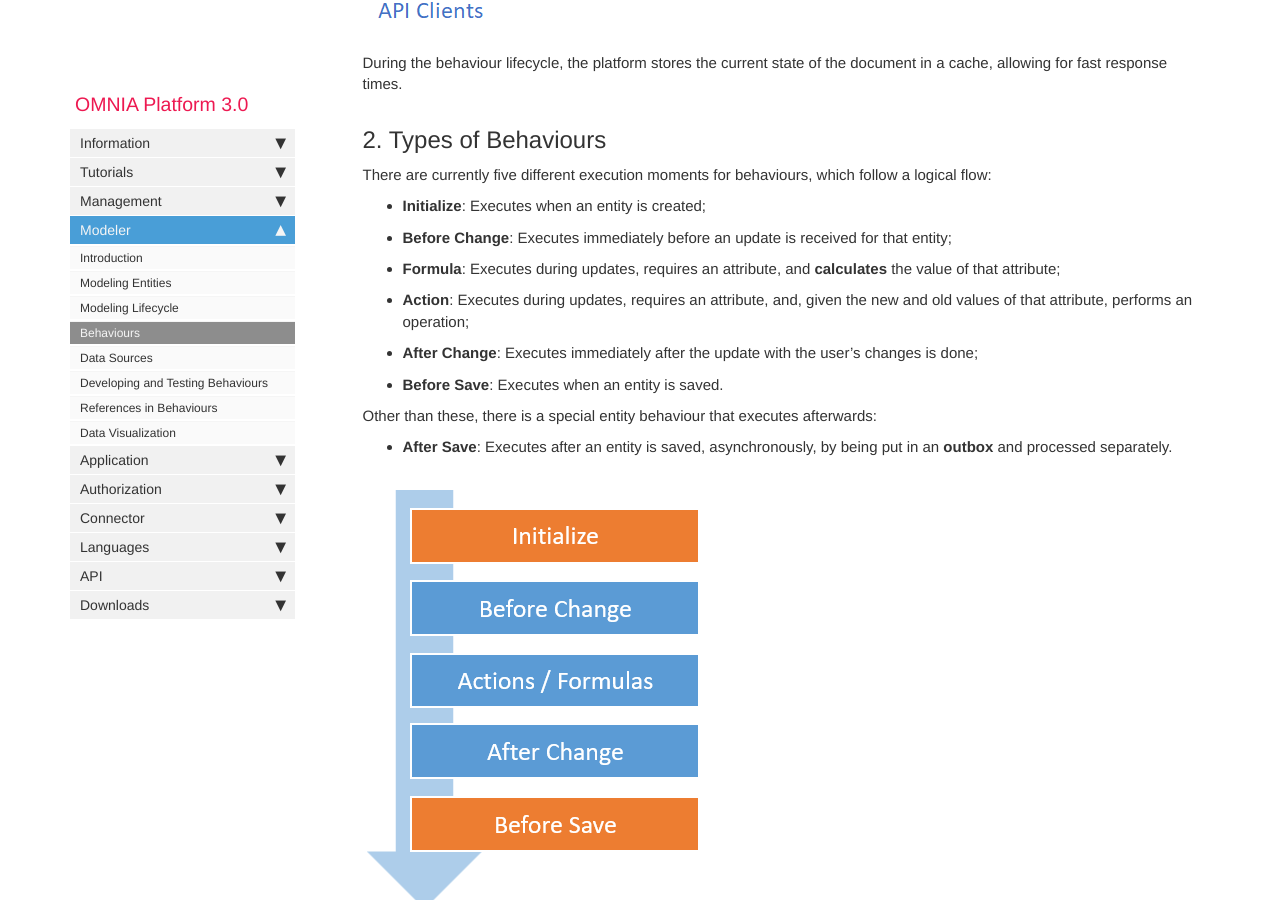
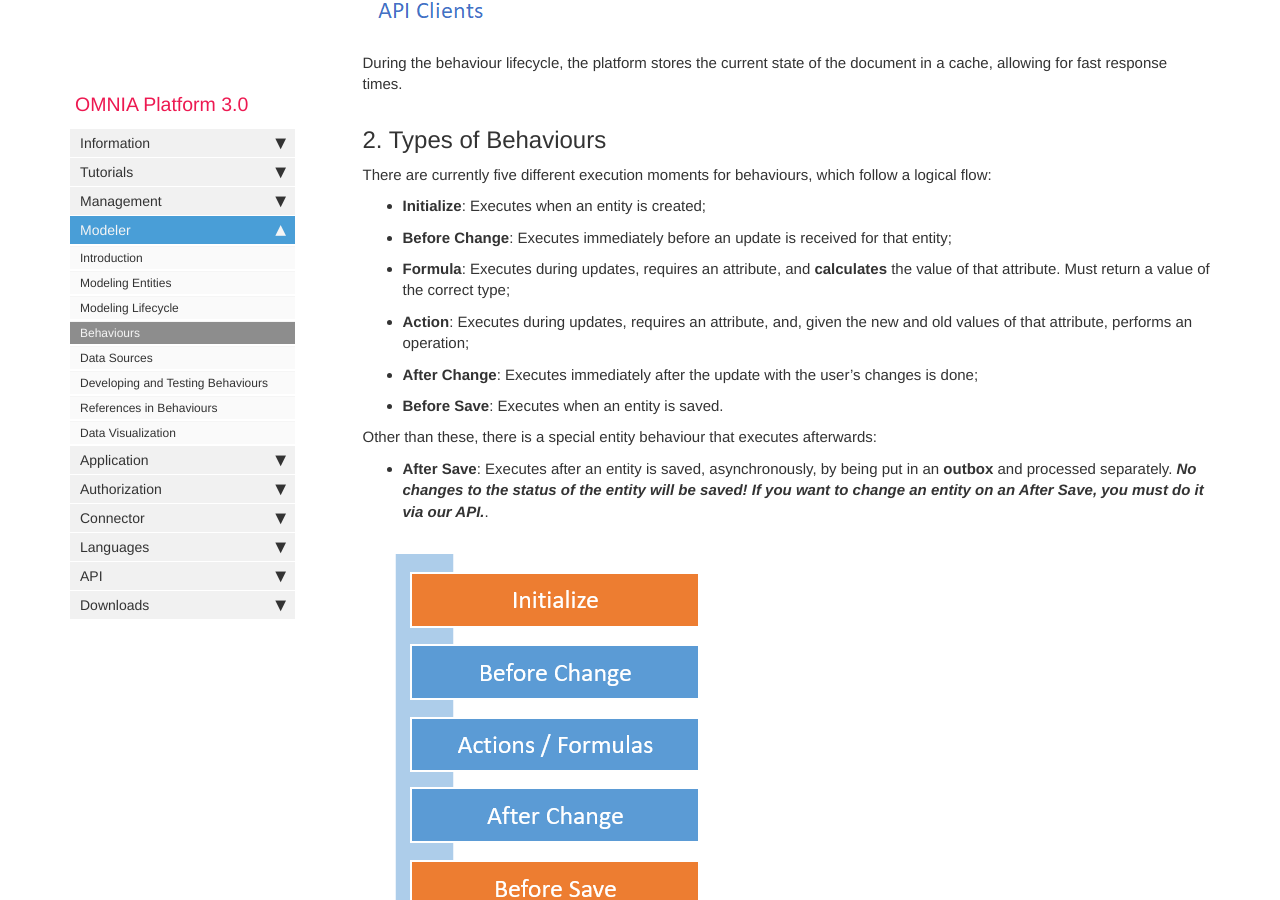
Before and after one commit to daniel8lopes/omnia3, a Jekyll site: the page built from docs/pages/omnia3/Modeler/omnia3_modeler_behaviours.md, in a window 1280 px wide and 900 px high, scrolled down 1379 px. Built offline with Jekyll 4.4.1, drawn with Linux system fonts in a browser that asks for light colours; nearby versions of some CDN libraries; comment, search, counter and statistics services are not loaded; some of the changed text lies outside the part shown.

Commit message:
Add documentation on Operations and Notifications

```diff
--- a/docs/pages/omnia3/Modeler/omnia3_modeler_behaviours.md
+++ b/docs/pages/omnia3/Modeler/omnia3_modeler_behaviours.md
@@ -32,13 +32,13 @@ During the behaviour lifecycle, the platform stores the current state of the doc
 There are currently five different execution moments for behaviours, which follow a logical flow:
 - **Initialize**: Executes when an entity is created;
 - **Before Change**: Executes immediately before an update is received for that entity;
-- **Formula**: Executes during updates, requires an attribute, and **calculates** the value of that attribute;
+- **Formula**: Executes during updates, requires an attribute, and **calculates** the value of that attribute. Must return a value of the correct type;
 - **Action**: Executes during updates, requires an attribute, and, given the new and old values of that attribute, performs an operation;
 - **After Change**: Executes immediately after the update with the user's changes is done;
 - **Before Save**: Executes when an entity is saved.
 
 Other than these, there is a special entity behaviour that executes afterwards:
-- **After Save**: Executes after an entity is saved, asynchronously, by being put in an **outbox** and processed separately.
+- **After Save**: Executes after an entity is saved, asynchronously, by being put in an **outbox** and processed separately. _**No changes to the status of the entity will be saved! If you want to change an entity on an After Save, you must do it via our API.**_.
 
 ![The behaviour execution lifecycle](images\modeler\BehaviourLifecycle.png)
 
```
Also changed, not shown: other parts of docs/pages/omnia3/Modeler/omnia3_modeler_behaviours.md (+1 -1 lines), docs/pages/omnia3/Application/omnia3_application_notifications_and_operations.md (added, +24 -0 lines).
